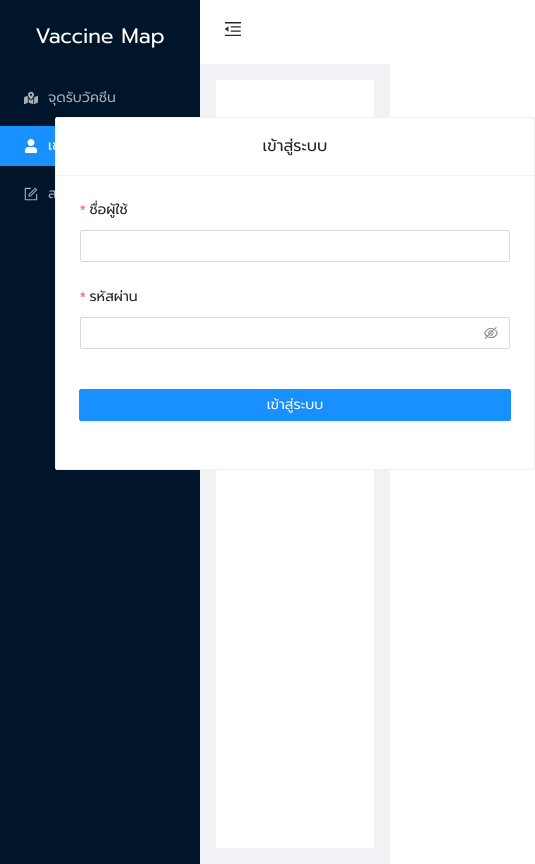
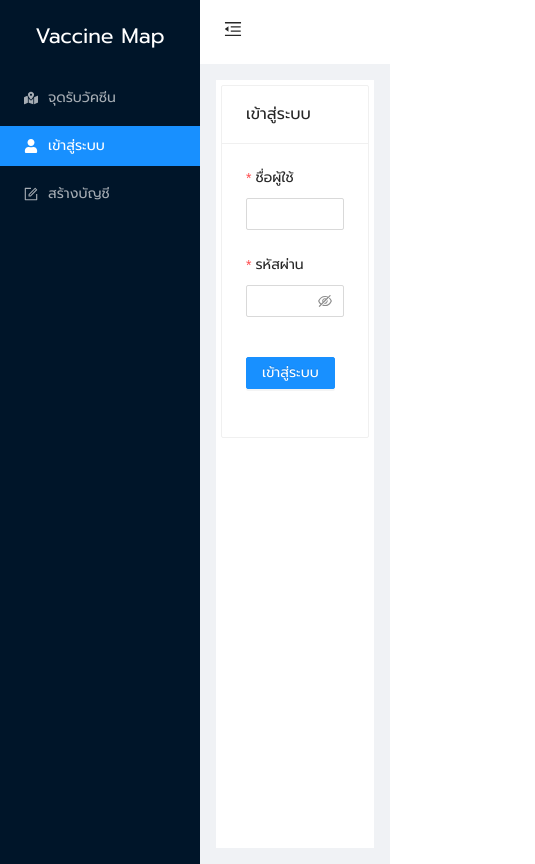
Before and after one commit to teerapat25082540/web, a React (Create React App) app: page /login in a window 390 px wide. Shown: the whole page, 535 px wide, since content can reach past the window. Built offline with nearby package versions, Linux system fonts and the light colour scheme.

Commit message:
responsive form login and register

```diff
--- a/src/pages/LoginPage.tsx
+++ b/src/pages/LoginPage.tsx
@@ -64,23 +64,9 @@ const Login = () => {
     return (
       <>
         <MainLayouts page="3">
-          <Row justify="center" style={{ padding: "2rem" }}>
-            <div
-              className="site-card-border-less-wrapper"
-              style={{ textAlign: "center" }}
-            >
-              <Card
-                title="เข้าสู่ระบบ"
-                bordered={true}
-                style={{ width: "30rem" }}
-                // cover={
-                //   <img
-                //     alt="banner"
-                //     style={{ padding: 3 }}
-                //     src={VaccineBanner}
-                //   />
-                // }
-              >
+          <div className="site-card-wrapper">
+            <Row justify="center">
+              <Card title="เข้าสู่ระบบ" bordered={true} style={{ width: "35rem" }}>
                 <Form
                   name="basic"
                   layout="vertical"
@@ -113,21 +99,19 @@ const Login = () => {
                     <Input.Password />
                   </Form.Item>
 
-                  <Row justify="center">
                   <Form.Item>
                     <Button
                       type="primary"
                       htmlType="submit"
-                        style={{ width: "27rem", marginTop: "1rem" }}
+                      style={{ marginTop: "1rem" }}
                     >
                       เข้าสู่ระบบ
                     </Button>
                   </Form.Item>
-                  </Row>
                 </Form>
               </Card>
+            </Row>
           </div>
-          </Row>
         </MainLayouts>
       </>
     );
--- a/src/pages/RegisterPage.tsx
+++ b/src/pages/RegisterPage.tsx
@@ -1,19 +1,11 @@
-import {
-  Button,
-  Card,
-  Col,
-  Form,
-  Input,
-  Modal,
-  Row,
-  Image,
-} from "antd";
+import { Button, Card, Col, Form, Input, Modal, Row, Image } from "antd";
 import React from "react";
 import axios from "axios";
 import { typeNewUser } from "../DataType";
 import MainLayouts from "../layouts/MainLayouts";
 import { useHistory } from "react-router";
 import RegisterBanner from "../images/register-banner.png";
+import "../styles/RegisterPage.css";
 
 const Register = () => {
   const [form] = Form.useForm();
@@ -32,30 +24,27 @@ const Register = () => {
       }
       history.push("/");
     } catch (error: any) {
-     console.log(error.response.data.message)
+      console.log(error.response.data.message);
       let u: any = error.response.data.message[0];
       let e: any = error.response.data.message[1];
 
-
-      let username: any
-      let email: any
+      let username: any;
+      let email: any;
 
       // e? email = e.split(" ")[0]:null;
-      if(e)email =e.split(" ")[0]
-      if(u)username =u.split(" ")[0]
-      if(username === data.email){
-        email = username
-        username = null
+      if (e) email = e.split(" ")[0];
+      if (u) username = u.split(" ")[0];
+      if (username === data.email) {
+        email = username;
+        username = null;
       }
       if (username && email) {
         Modal.error({ content: "มี username และ email นี้อยู่แล้ว!" });
         console.log(username);
-      }
-      else if (email) {
+      } else if (email) {
         Modal.error({ content: "มี email นี้อยู่แล้ว!" });
         console.log(email);
-      } /* Modal.error({ content: "duplicate information!", }); */
-      else{
+      } /* Modal.error({ content: "duplicate information!", }); */ else {
         Modal.error({ content: "มี username นี้อยู่แล้ว!" });
       }
     }
@@ -71,9 +60,10 @@ const Register = () => {
       <>
         <MainLayouts page="4">
           <Row justify="center">
-            <Col span={12}>
-              <Row justify="center" style={{ marginTop: "4rem" }}>
-                <Card title="สร้างบัญชี">
+            <Col style={{ flex: "50%" }}>
+              <div className="site-card-wrapper">
+                <Row justify="center" className="form" >
+                  <Card title="สร้างบัญชี" style={{ marginTop: "3rem" }}>
                     <Form
                       name="basic"
                       layout="vertical"
@@ -83,7 +73,9 @@ const Register = () => {
                       <Form.Item
                         name="firstname"
                         label="ชื่อจริง"
-                      rules={[{ required: true, message: "กรุณากรอกชื่อจริง" }]}
+                        rules={[
+                          { required: true, message: "กรุณากรอกชื่อจริง" },
+                        ]}
                         style={{ display: "inline-block" }}
                       >
                         <Input placeholder="ชื่อจริง" />
@@ -91,7 +83,9 @@ const Register = () => {
                       <Form.Item
                         name="lastname"
                         label="นามสกุล"
-                      rules={[{ required: true, message: "กรุณากรอกนามสกุล" }]}
+                        rules={[
+                          { required: true, message: "กรุณากรอกนามสกุล" },
+                        ]}
                         style={{
                           display: "inline-block",
                           marginLeft: 8,
@@ -113,7 +107,9 @@ const Register = () => {
                       <Form.Item
                         label="รหัสผ่าน"
                         name="password"
-                      rules={[{ required: true, message: "กรุณากรอกรหัสผ่าน" }]}
+                        rules={[
+                          { required: true, message: "กรุณากรอกรหัสผ่าน" },
+                        ]}
                       >
                         <Input.Password placeholder="รหัสผ่าน" />
                       </Form.Item>
@@ -166,8 +162,9 @@ const Register = () => {
                     </Form>
                   </Card>
                 </Row>
+              </div>
             </Col>
-            <Col span={12}>
+            <Col className="picture" style={{ flex: "50%" }}>
               <Row justify="center" style={{ marginTop: "7rem" }}>
                 <Image preview={false} src={RegisterBanner} width={600} />
               </Row>
--- /dev/null
+++ b/src/styles/RegisterPage.css
@@ -0,0 +1,14 @@
+
+.form {
+    margin-left: 20rem;
+}
+
+@media only screen and (max-width: 1497px) {
+    .picture{
+        display: none;
+    }
+
+    .form {
+        margin-left: 0rem;
+    }
+}
```
Also changed, not shown: 1 other file (tests, documents, lock files or other folders). Lines whose indentation alone changed are shown as unchanged.
